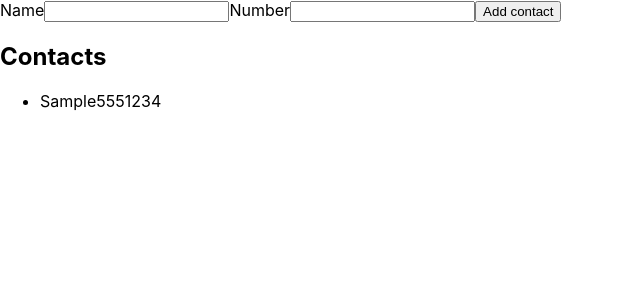
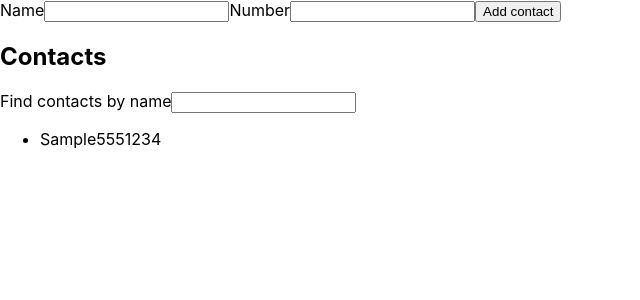
Before and after one commit to OlegSyrovatko/goit-react-hw-02-phonebook, a React (Create React App) app: page / in a window 1280 px wide. Both pictures are taken after typing "Sample", "5551234" into the empty fields and a click on the button "Add contact". Shown: the top 300 px of the page, without its empty margins (0-640 px from the left). Built offline with nearby package versions, Linux system fonts and the light colour scheme.

Commit message:
filter button

```diff
--- a/src/components/App.jsx
+++ b/src/components/App.jsx
@@ -5,6 +5,7 @@ import ContactList from 'components/ContactList';
 export class App extends Component {
   state = {
     contacts: [],
+    filter: '',
     name: '',
     number: '',
   };
@@ -53,7 +54,18 @@ export class App extends Component {
           ></input>
           <button type="submit"> Add contact</button>
         </form>
-        {this.state.contacts.length > 0 && <h2>Contacts</h2>}
+        {this.state.contacts.length > 0 && (
+          <>
+            <h2>Contacts</h2>
+            Find contacts by name
+            <input
+              type="text"
+              name="filter"
+              value={this.state.filter}
+              onChange={this.handleChange}
+            ></input>
+          </>
+        )}
         <ContactList
           contacts={this.state.contacts}
           onDelete={this.onDeleteContact}
```
